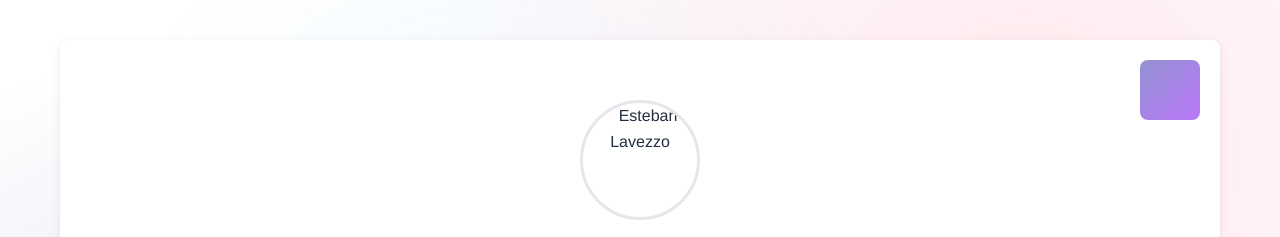
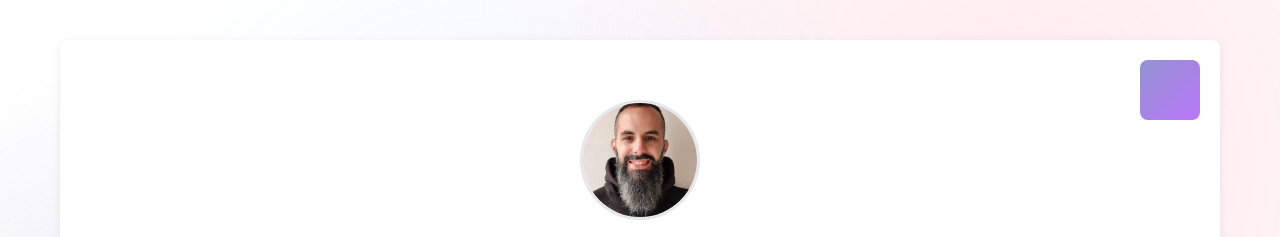
Before and after one commit to Jendrito/nerdearla, a plain HTML site: page index.html in a window 1280 px wide. Shown: the top 237 px of the page. Drawn offline with Linux system fonts and the light colour scheme.

Commit message:
Update index.html

```diff
--- a/index.html
+++ b/index.html
@@ -9,7 +9,7 @@
 <body>
     <main>
         <section class="hero">
-            <img src="fotoperfil.jpeg" alt="Esteban Lavezzo" class="profile-photo">
+            <img src="fotoperfil.jpg" alt="Esteban Lavezzo" class="profile-photo">
             <h1>Esteban Lavezzo</h1>
             <p class="tagline">Analista SOC L1</p>
             <a href="https://builder.aws.com/community/@jendrito" target="_blank" class="aws-link">Perfil AWS Builder Center</a>
```
